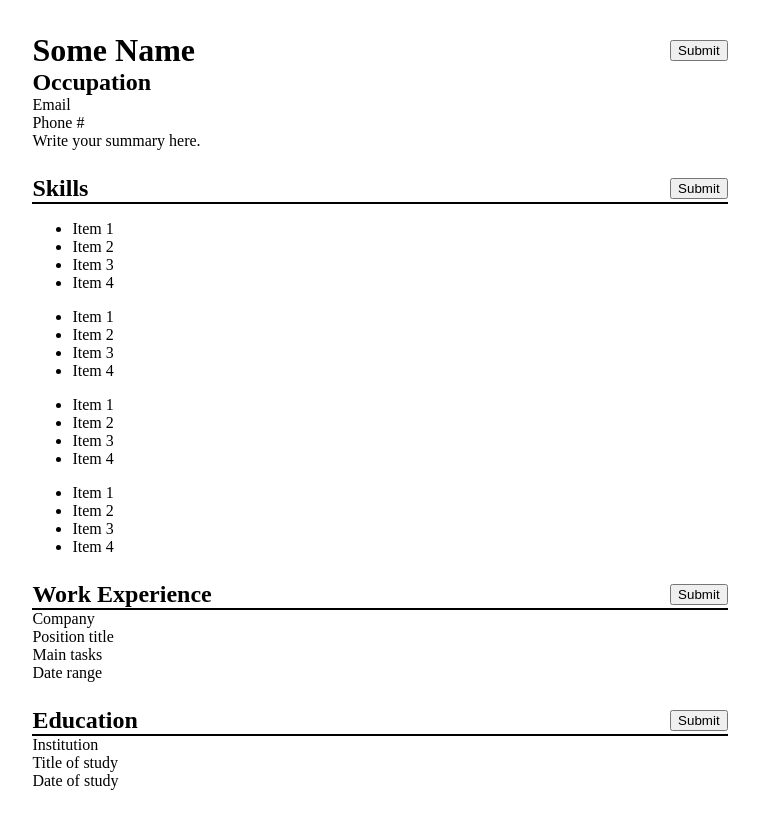
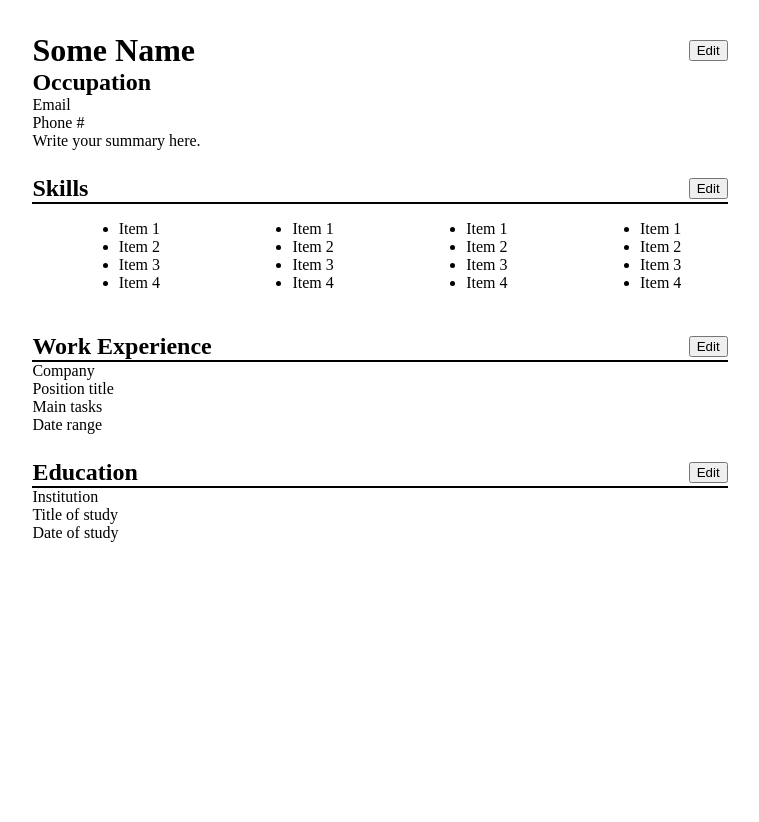
Before and after one commit to tupasj/TOP_CV_Application, a React (Create React App) app in the folder cv-project/: page / in a window 1280 px wide. Shown: the whole page, without its empty margins (260-1019 px from the left). After the commit the page ends 800 px from the top, so only its background shows below. Built offline with nearby package versions, Linux system fonts and the light colour scheme.

Commit message:
Section component passes down 'edit' state to child components, but children can't update parent state

```diff
--- a/cv-project/src/App.js
+++ b/cv-project/src/App.js
@@ -1,20 +1,15 @@
-function App() {
+import React, { Component } from "react";
+import Section from "./components/Section";
+
+class App extends Component {
+  render() {
     return (
       <div className="app">
-      <section>
-        <div className="first-line">
-          <h1>Some Name</h1>
-          <button>Submit</button>
-        </div>
-        <h2>Occupation</h2>
-        <div className="field">Email</div>
-        <div className="field">Phone #</div>
-        <div className="summary">Write your summary here.</div>
-      </section>
+        <Section />
         <section>
           <div className="first-line">
             <h2>Skills</h2>
-          <button>Submit</button>
+            <button>Edit</button>
           </div>
           <div className="divider"></div>
           <div className="lists-container">
@@ -47,7 +42,7 @@ function App() {
         <section>
           <div className="first-line">
             <h2>Work Experience</h2>
-          <button>Submit</button>
+            <button>Edit</button>
           </div>
           <div className="divider"></div>
           <div className="field">Company</div>
@@ -58,7 +53,7 @@ function App() {
         <section>
           <div className="first-line">
             <h2>Education</h2>
-          <button>Submit</button>
+            <button>Edit</button>
           </div>
           <div className="divider"></div>
           <div className="field">Institution</div>
@@ -68,5 +63,6 @@ function App() {
       </div>
     );
   }
+}
 
 export default App;
--- /dev/null
+++ b/cv-project/src/components/Buttons.js
@@ -0,0 +1,40 @@
+import React, { Component } from "react";
+
+class Buttons extends Component {
+    constructor(props) {
+        super(props);
+
+        this.state = {
+            editing: props.editing
+        }
+    }
+
+  EditBtn = () => {
+    const toggleState = () => {
+      this.setState({
+        editing: true
+      })
+    };
+
+    return <button onClick={toggleState}>Edit</button>;
+  };
+
+  SubmitBtn = () => {
+    const toggleState = () => {
+      this.setState({
+        editing: false
+      })
+    };
+
+    return <button onClick={toggleState}>Finish editing</button>;
+  };
+
+  render() {
+    const { editing } = this.state;
+    const btn = editing ? this.SubmitBtn() : this.EditBtn();
+
+    return btn;
+  }
+}
+
+export default Buttons;
--- /dev/null
+++ b/cv-project/src/components/DefaultFieldset.js
@@ -0,0 +1,14 @@
+const DefaultFieldset = () => {
+  const textContents = ["Email", "Phone #", "Write your summary here."];
+  const fields = textContents.map((text) => (
+    <div key={text} className="field">{text}</div>
+  ));
+
+  return (
+    <div className="default-fieldset">
+      {fields}
+    </div>
+  );
+};
+
+export default DefaultFieldset;
--- /dev/null
+++ b/cv-project/src/components/EditableFieldset.js
@@ -0,0 +1,22 @@
+import React, { Component } from "react";
+
+class EditableFieldset extends Component {
+  handleSubmit = (event) => {
+    event.preventDefault();
+    //Return an array with the new text values, which is passed as a prop
+    //to the render component that uses those values
+  };
+
+  render() {
+    return (
+      <form className="editable-fieldset" onSubmit={this.handleSubmit}>
+        <input type="text"></input>
+        <input type="text"></input>
+        <input type="text"></input>
+        <button type="submit">Submit</button>
+      </form>
+    );
+  }
+}
+
+export default EditableFieldset;
--- /dev/null
+++ b/cv-project/src/components/Fieldsets.js
@@ -0,0 +1,22 @@
+import React, { Component } from "react";
+import DefaultFieldset from "./DefaultFieldset";
+import EditableFieldset from "./EditableFieldset";
+
+class Fieldsets extends Component {
+    constructor(props) {
+        super(props);
+
+        this.state = {
+            editing: props.editing
+        }
+    }
+
+    render() {
+        const { editing } = this.state;
+        const fieldset = editing ? <EditableFieldset /> : <DefaultFieldset />;
+
+        return fieldset;
+      }
+}
+
+export default Fieldsets;
--- /dev/null
+++ b/cv-project/src/components/Section.js
@@ -0,0 +1,28 @@
+import React, { Component } from "react";
+import Buttons from "./Buttons";
+import Fieldsets from "./Fieldsets";
+
+class Section extends Component {
+  constructor(props) {
+    super(props);
+
+    this.state = {
+      editing: false,
+    };
+  }
+
+  render() {
+    return (
+      <section>
+        <div className="first-line">
+          <h1>Some Name</h1>
+          <Buttons editing={this.state.editing} />
+        </div>
+        <h2>Occupation</h2>
+        <Fieldsets editing={this.state.editing} />
+      </section>
+    );
+  }
+}
+
+export default Section;
--- a/cv-project/src/styles/styles.css
+++ b/cv-project/src/styles/styles.css
@@ -6,6 +6,11 @@
 .divider {
   background-color: black;
   height: 2px;
+}
+
+.lists-container {
+  display: flex;
+  justify-content: space-around;
 }
 
 /* Section */
@@ -28,3 +33,10 @@ h2 {
   font-size: 1.5rem;
   margin: 0;
 }
+
+/* Form */
+input {
+  display: block;
+  margin-top: 4px;
+  margin-bottom: 4px;
+}
```
Also changed, not shown: cv-project/src/components/Field.js (added, +25 -0 lines). Lines whose indentation alone changed are shown as unchanged.
